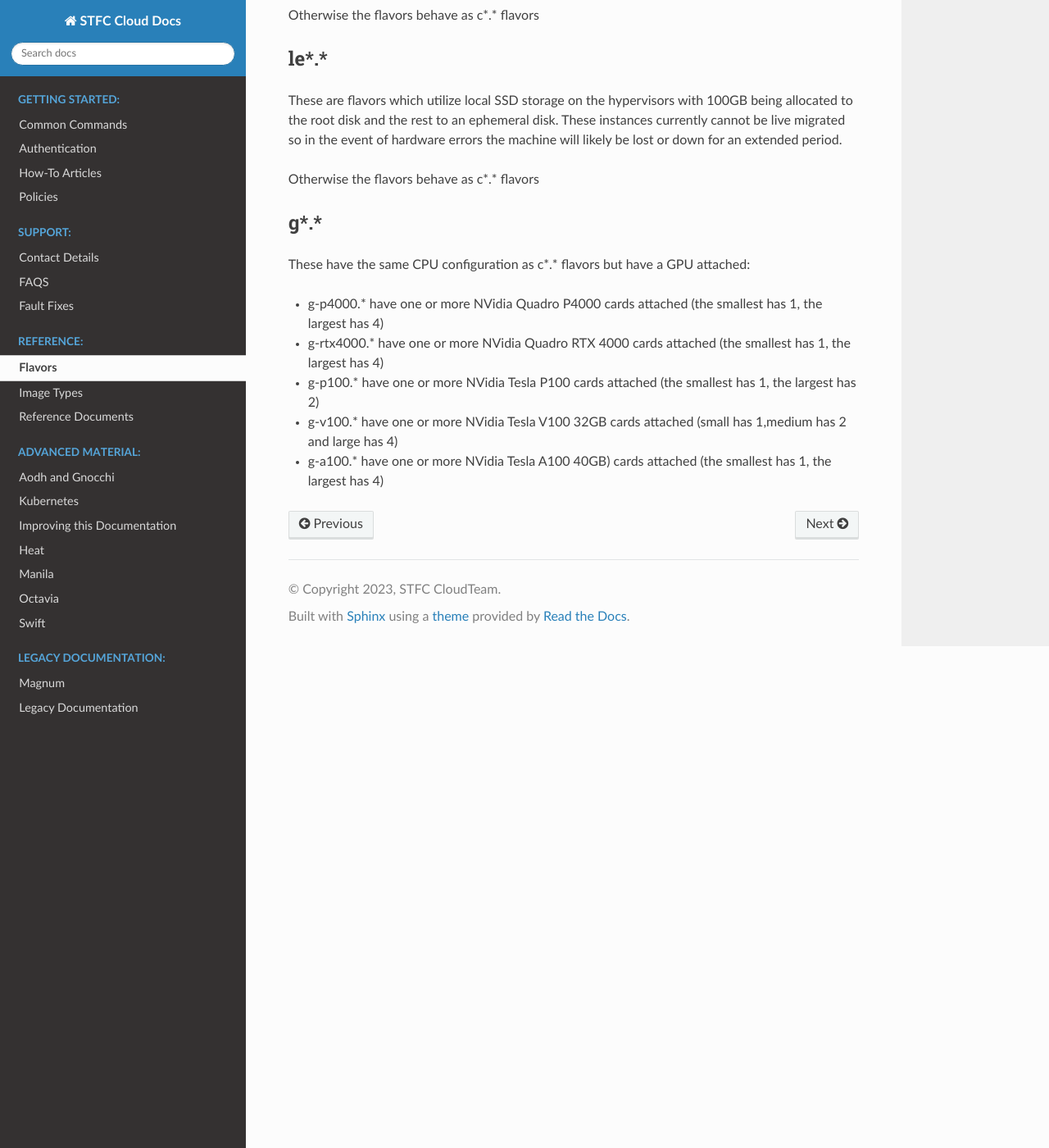
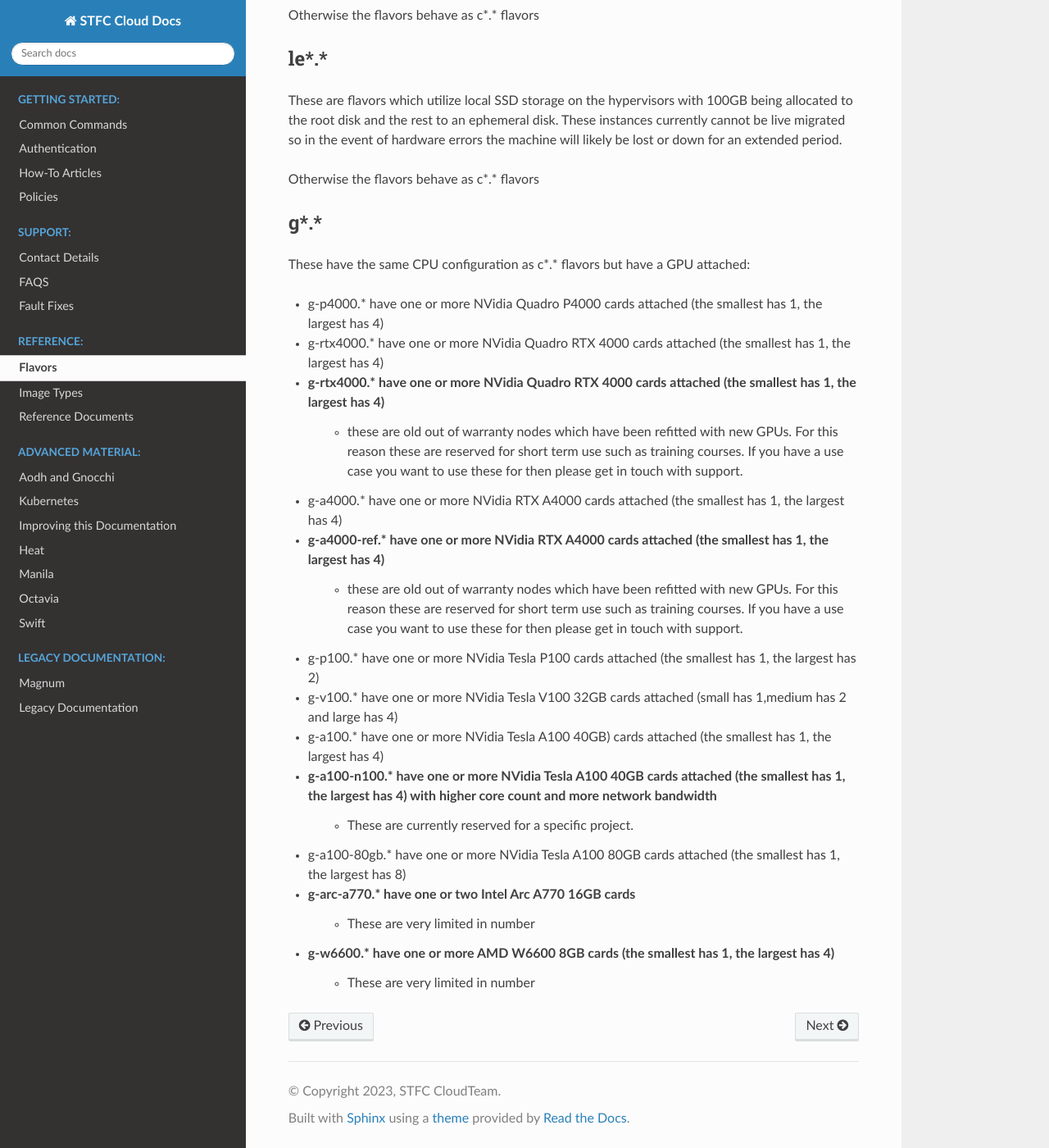
Before and after one commit to stfc/cloud-docs, a Sphinx documentation site: the page built from source/Flavors.rst, in a window 1280 px wide and 1400 px high, scrolled down 894 px. Shown: the whole window at 82% size. Built offline with Sphinx 7.4.7 and the Read the Docs theme 2.0.0, drawn with Linux system fonts in a browser that asks for light colours.

Commit message:
Updated GPU flavor information

```diff
--- a/source/Flavors.rst
+++ b/source/Flavors.rst
@@ -44,6 +44,18 @@ These have the same CPU configuration as c*.* flavors but have a GPU attached:
 
 - g-p4000.* have one or more NVidia Quadro P4000 cards attached (the smallest has 1, the largest has 4)
 - g-rtx4000.* have one or more NVidia Quadro RTX 4000 cards attached (the smallest has 1, the largest has 4)
+- g-rtx4000.* have one or more NVidia Quadro RTX 4000 cards attached (the smallest has 1, the largest has 4)
+    - these are old out of warranty nodes which have been refitted with new GPUs. For this reason these are reserved for short term use such as training courses. If you have a use case you want to use these for then please get in touch with support.
+- g-a4000.* have one or more NVidia RTX A4000 cards attached (the smallest has 1, the largest has 4)
+- g-a4000-ref.* have one or more NVidia RTX A4000 cards attached (the smallest has 1, the largest has 4)
+    - these are old out of warranty nodes which have been refitted with new GPUs. For this reason these are reserved for short term use such as training courses. If you have a use case you want to use these for then please get in touch with support.
 - g-p100.* have one or more NVidia Tesla P100 cards attached (the smallest has 1, the largest has 2)
 - g-v100.* have one or more NVidia Tesla V100 32GB cards attached (small has 1,medium has 2 and large has 4)
 - g-a100.* have one or more NVidia Tesla A100 40GB) cards attached (the smallest has 1, the largest has 4)
+- g-a100-n100.* have one or more NVidia Tesla A100 40GB cards attached (the smallest has 1, the largest has 4) with higher core count and more network bandwidth
+    - These are currently reserved for a specific project.
+- g-a100-80gb.* have one or more NVidia Tesla A100 80GB cards attached (the smallest has 1, the largest has 8)
+- g-arc-a770.* have one or two Intel Arc A770 16GB cards
+    - These are very limited in number
+- g-w6600.* have one or more AMD W6600 8GB cards (the smallest has 1, the largest has 4)
+    - These are very limited in number
```
